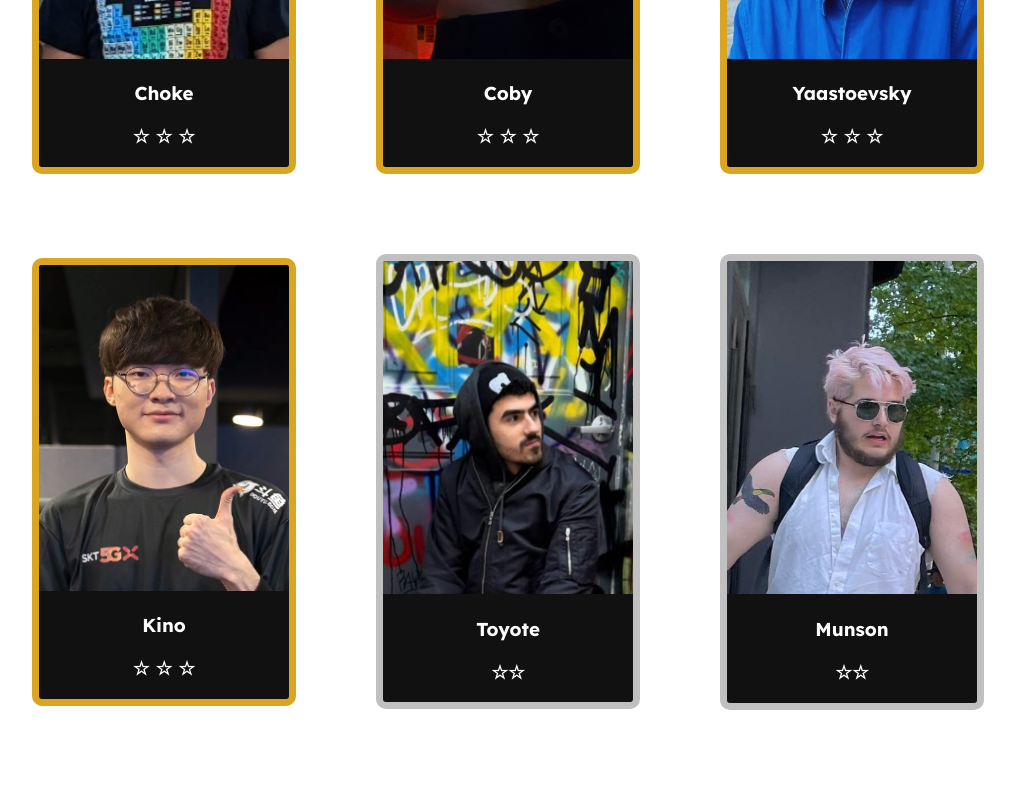
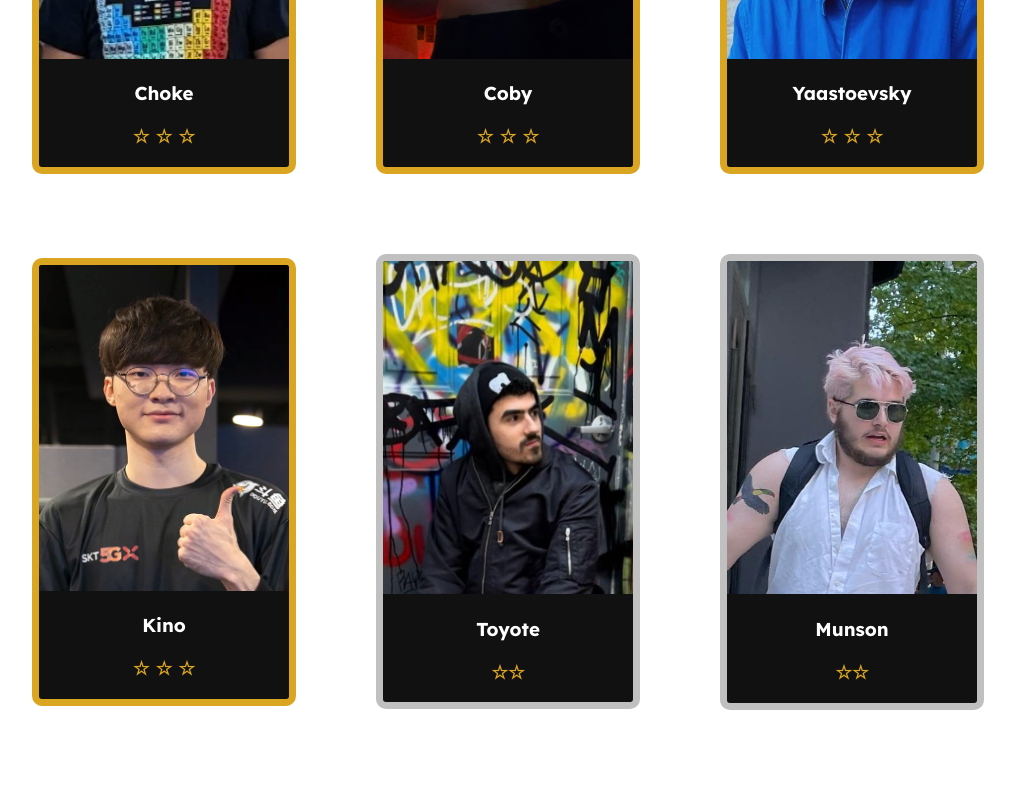
Before and after one commit to InstantPhoNoodles/SBI-Archive, a React (Vite) app: page /SBI-Archive/Players in a window 1280 px wide. Shown: the part 820-1608 px from the top of the page, without its empty margins (132-1147 px from the left). Built offline with nearby package versions, Linux system fonts and the light colour scheme; a web font is replaced by a local one.

Commit message:
made stars gold color

```diff
--- a/src/PlayerCard.css
+++ b/src/PlayerCard.css
@@ -45,3 +45,7 @@
   border: 7px solid;
   border-radius: 10px;
 }
+
+.stars {
+  color: goldenrod;
+}
--- a/src/PlayerCard.tsx
+++ b/src/PlayerCard.tsx
@@ -23,7 +23,7 @@ export default function PlayerCard({ name, image, rings, border, borderColor, in
         {showInfo && <div className="player-info-overlay">{info}</div>}
       </div>
       <h3>{name}</h3>
-      <h3>{rings}</h3>
+      <h3 className="stars">{rings}</h3>
     </div>
   );
 }
```
